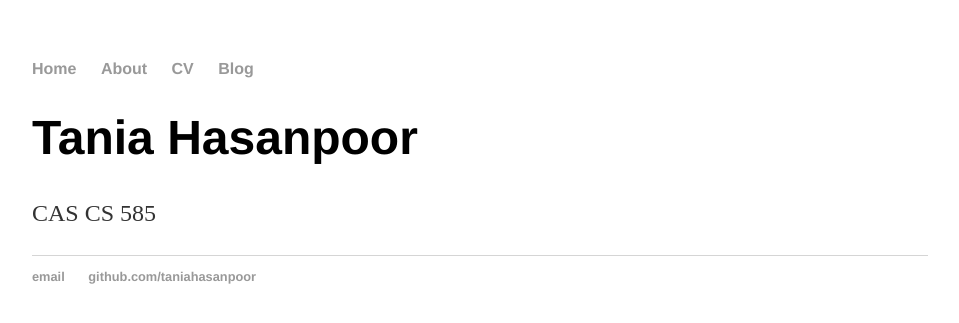
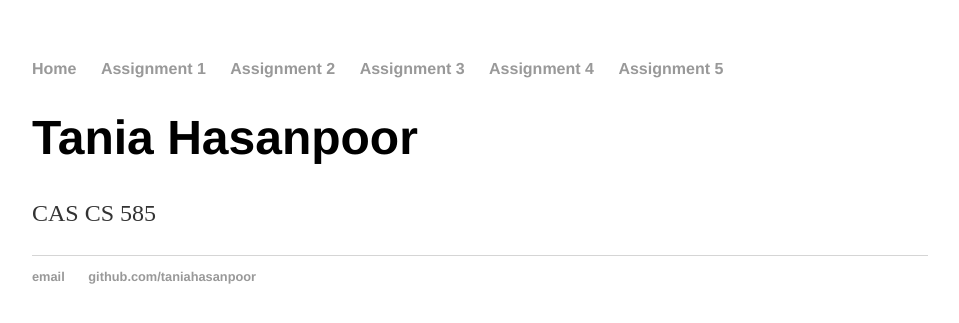
Before and after one commit to taniahasanpoor/taniahasanpoor-github.io, a Jekyll site: the page built from index.html, in a window 1280 px wide. Shown: the top 323 px of the page, without its empty margins (160-1119 px from the left). Built offline with Jekyll 4.4.1, drawn with Linux system fonts in a browser that asks for light colours.

Commit message:
Update default.html

```diff
--- a/_layouts/default.html
+++ b/_layouts/default.html
@@ -9,9 +9,12 @@
 			<nav>
 	    		<ul>
 	        		<li><a href="/">Home</a></li>
-		        	<li><a href="/about">About</a></li>
-	        		<li><a href="/cv">CV</a></li>
-	        		<li><a href="/blog">Blog</a></li>
+		        	<li><a href="/assignment1">Assignment 1</a></li>
+	        		<li><a href="/assignment2">Assignment 2</a></li>
+	        		<li><a href="/assignment3">Assignment 3</a></li>
+				<li><a href="/assignment4">Assignment 4</a></li>
+	        		<li><a href="/assignment5">Assignment 5</a></li>
+
 	    		</ul>
 			</nav>
 			<div class="container">
```
